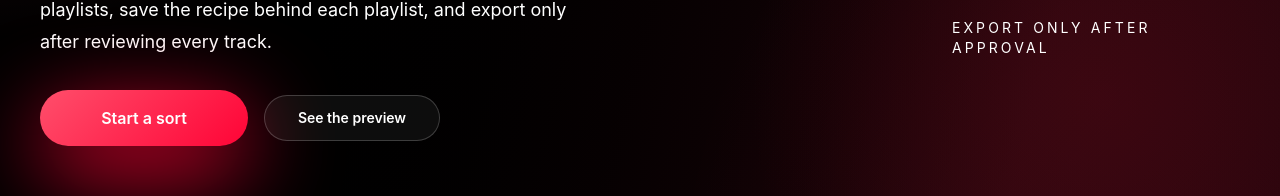
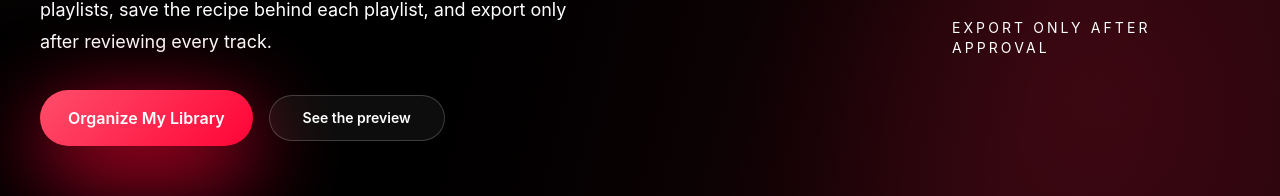
Before and after one commit to kulibabkaaa/OrganizeMyMusic, a Next.js app: page / in a window 1280 px wide. Shown: the part 493-689 px from the top of the page. Built offline with nearby package versions, Linux system fonts and the light colour scheme; no server answers.

Commit message:
Use organize library CTA copy

```diff
--- a/src/app/auth/page.tsx
+++ b/src/app/auth/page.tsx
@@ -40,7 +40,7 @@
           </Link>
 
           <div className="mt-8">
-            <p className="text-sm uppercase tracking-[0.18em] text-white/45">Start a Sort</p>
+            <p className="text-sm uppercase tracking-[0.18em] text-white/45">Organize My Library</p>
             <h1 className="mt-2 font-display text-4xl font-semibold tracking-[0em]">
               Create your account
             </h1>
--- a/src/components/marketing/hero.tsx
+++ b/src/components/marketing/hero.tsx
@@ -50,7 +50,7 @@
             <div className="mt-8 flex flex-col gap-4 sm:flex-row sm:items-center">
               <Link href={startSortHref}>
                 <Button className="min-h-14 min-w-52 px-7 py-4 text-base shadow-[0_28px_90px_rgba(255,4,54,0.22)]">
-                  Start a sort
+                  Organize My Library
                 </Button>
               </Link>
               <a href="#preview">
```
Also changed, not shown: 1 other file (tests, documents, lock files or other folders).
